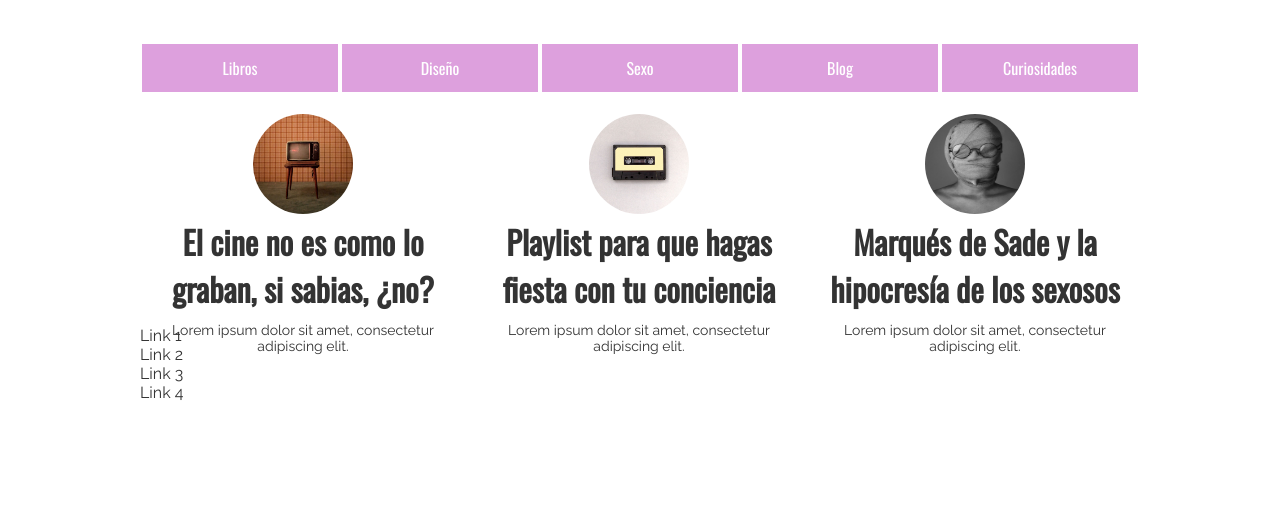
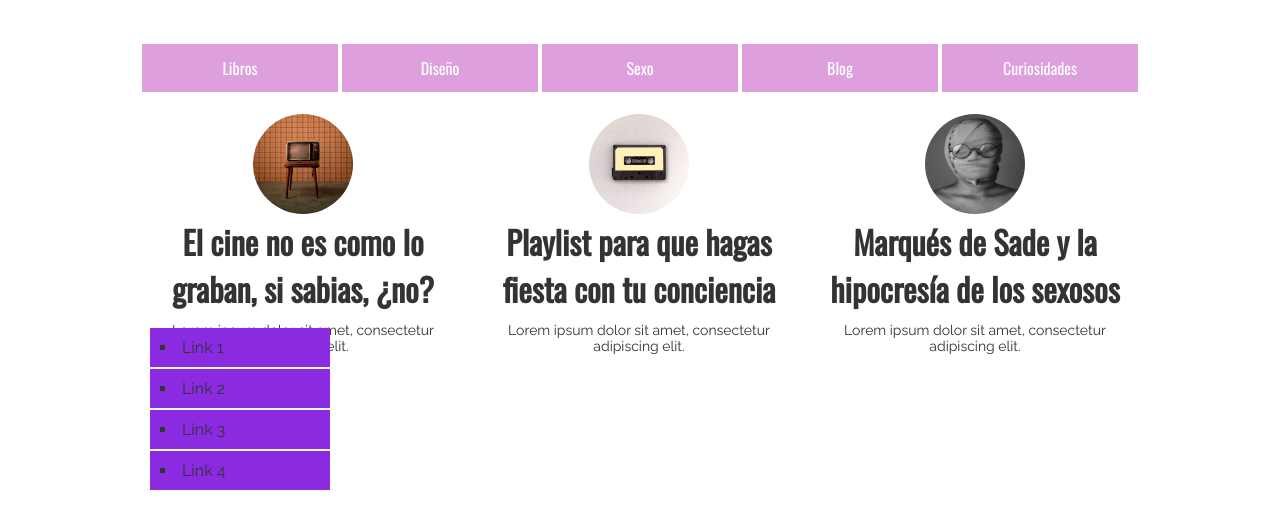
Before and after one commit to eli-triniguerrero/cocteldeideas, a plain HTML site: page docs/index.html in a window 1280 px wide. Shown: the part 148-676 px from the top of the page. Drawn offline with nearby package versions, Linux system fonts and the light colour scheme; a web font is replaced by a local one.

Commit message:
añadiendo aside con links

```diff
--- a/docs/css/style.css
+++ b/docs/css/style.css
@@ -148,3 +148,10 @@ font-family: 'Raleway', sans-serif; */
     width: 200px;
     height: 453px;
 }
+.box-izq ul li {
+    background: blueviolet;
+    padding: 10px;
+    margin: 2px 10px;
+    list-style: square;
+    list-style-position: inside;
+}
```
